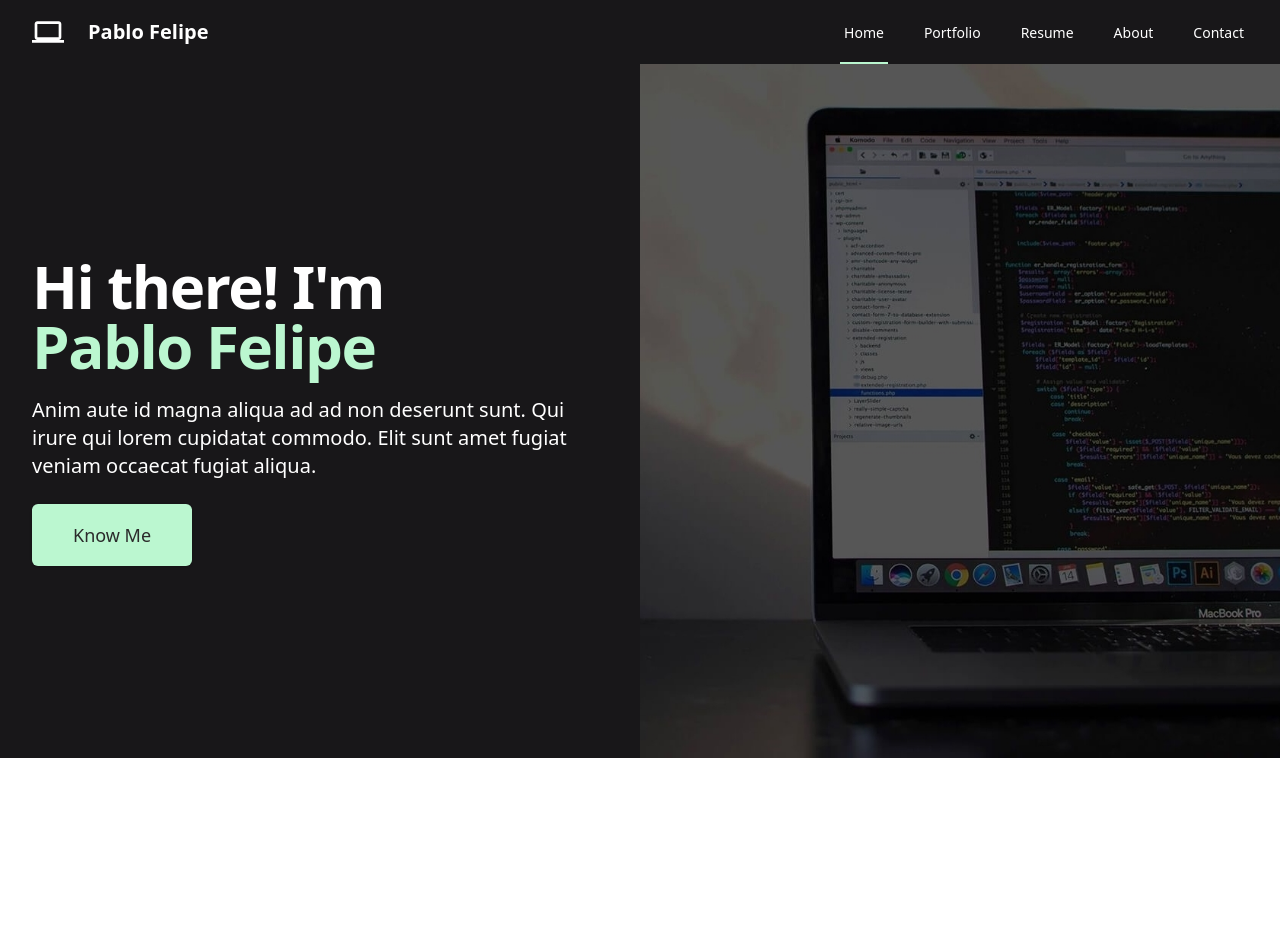
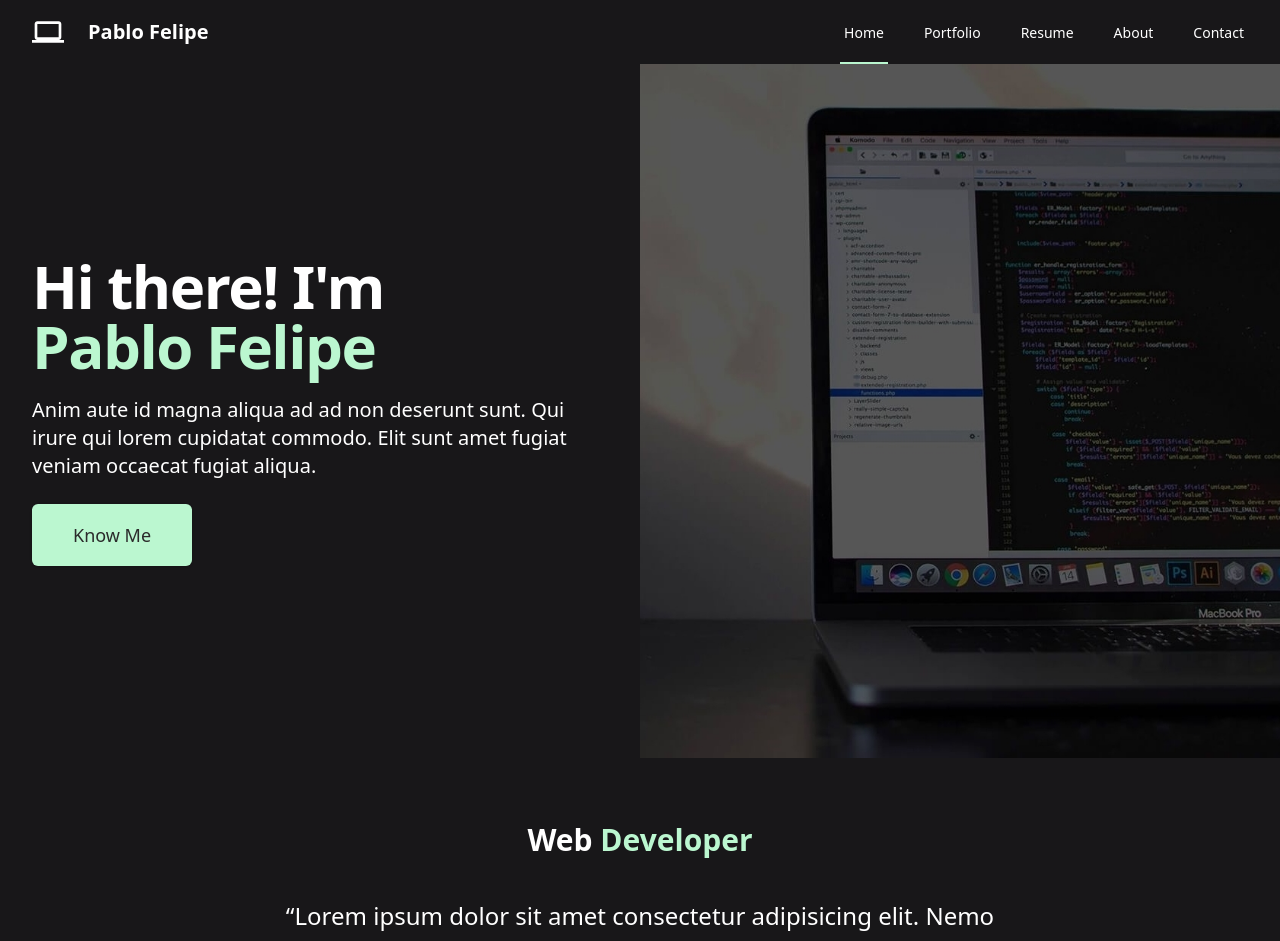
Before and after one commit to PabloFLPs/My-New-Portfolio, a React (Create React App) app: page / in a window 1280 px wide. Shown: the top 941 px of the page. Before the commit the page ends 800 px from the top, so only its background shows below. Built offline with nearby package versions, Linux system fonts and the light colour scheme.

Commit message:
Importing AboutMe section inside the main page

```diff
--- a/src/App.tsx
+++ b/src/App.tsx
@@ -1,12 +1,14 @@
 import React from "react"
 import NavigationBar from "../src/components/NavigationBar"
 import Hero from "../src/components/Hero"
+import AboutMe from "../src/components/AboutMe"
 
 function App() {
   return (
-    <body>
+    <body className="bg-dark">
       <NavigationBar/>
       <Hero/>
+      <AboutMe/>
     </body>
   )
 }
```
